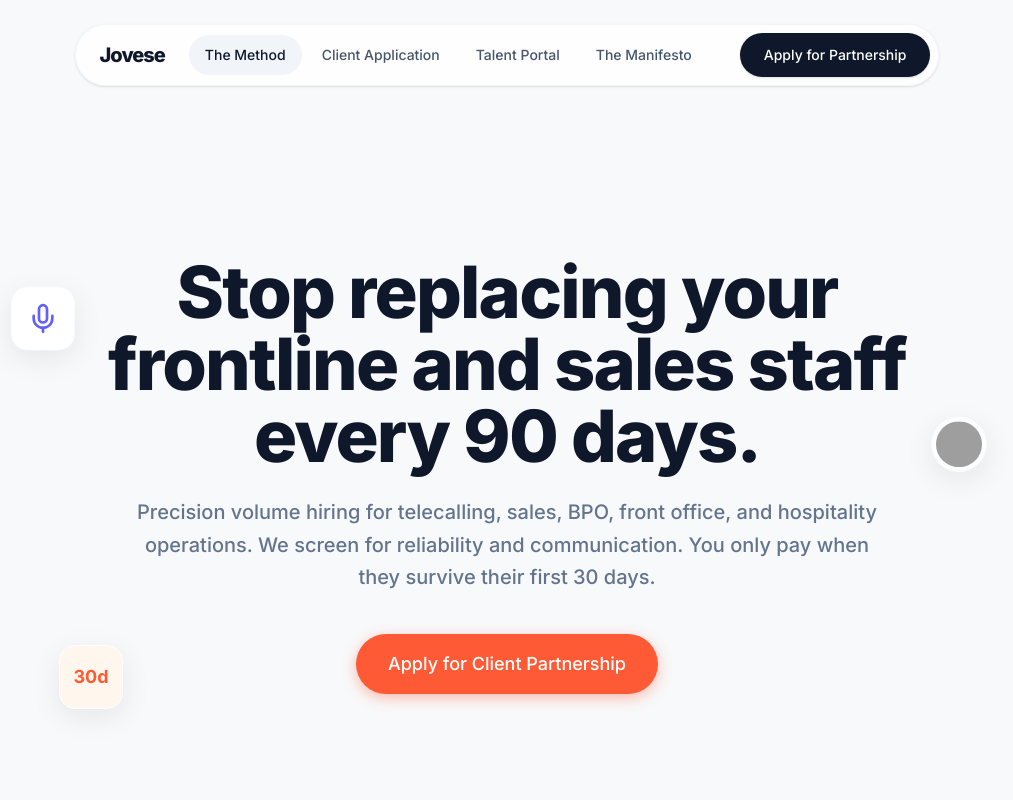
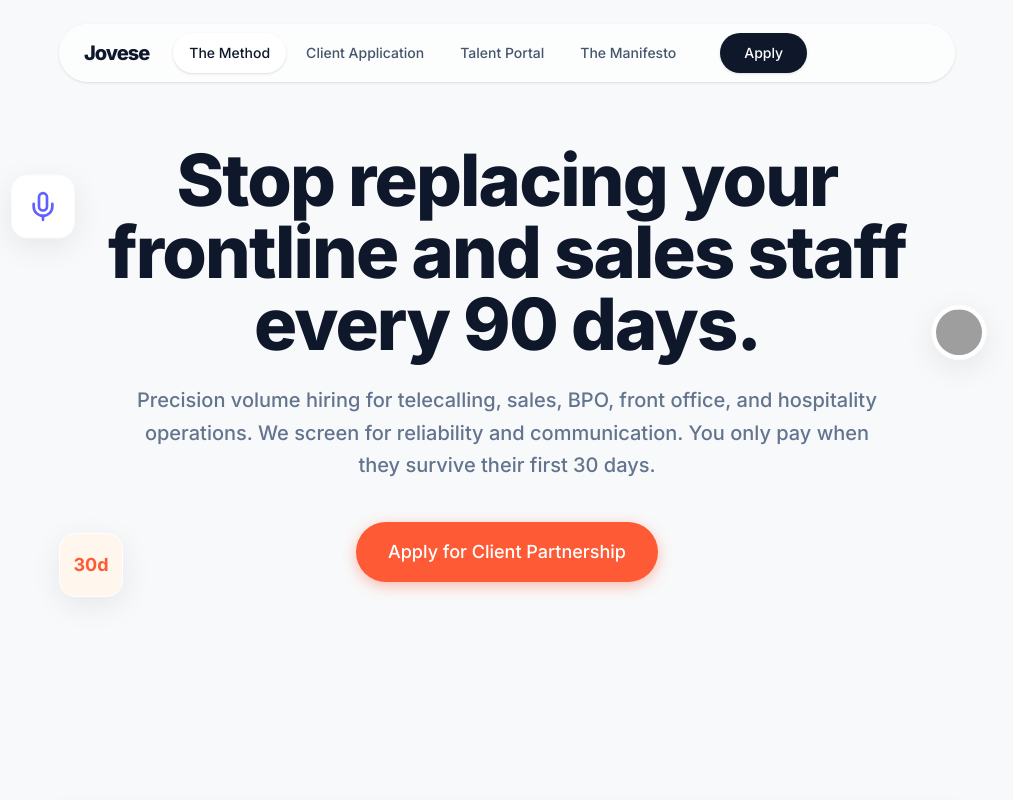
Before and after one commit to heykartavya/Jovese, a React (Vite) app: page / in a window 1280 px wide. Shown: the top 800 px of the page, without its empty margins (133-1146 px from the left). Built offline with nearby package versions, Linux system fonts and the light colour scheme; grey boxes are pictures that could not be loaded.

Commit message:
style: update navbar and page layout spacing
Refined the navbar design for better responsiveness and adjusted top padding across key pages to improve visual hierarchy and mobile layout consistency. Added a utility class to hide scrollbars on mobile navigation.

```diff
--- a/src/App.tsx
+++ b/src/App.tsx
@@ -11,7 +11,7 @@ export default function App() {
     <Router>
       <div className="font-sans text-slate-900 bg-[#f8f9fa] min-h-screen flex flex-col selection:bg-orange-500/30">
         <Navbar />
-        <main className="flex-grow pt-28">
+        <main className="flex-grow pt-24">
           <Routes>
             <Route path="/" element={<Home />} />
             <Route path="/clients" element={<Clients />} />
--- a/src/components/Navbar.tsx
+++ b/src/components/Navbar.tsx
@@ -1,4 +1,3 @@
-import { ArrowRight } from 'lucide-react';
 import { useState, useEffect } from 'react';
 import { Link, useLocation } from 'react-router-dom';
 
@@ -15,31 +14,30 @@ export default function Navbar() {
   }, []);
 
   return (
-    <nav className="fixed top-6 left-0 right-0 z-50 flex justify-center px-4">
-      <div className={`flex items-center gap-6 p-2 rounded-full transition-all duration-300 ${scrolled ? 'bg-white shadow-[0_8px_30px_rgb(0,0,0,0.08)]' : 'bg-white/80 backdrop-blur-md shadow-sm border border-slate-100'}`}>
+    <nav className="fixed top-4 md:top-6 left-0 right-0 z-50 flex justify-center px-4">
+      <div className={`flex items-center gap-2 md:gap-6 p-2 w-full max-w-4xl rounded-full transition-all duration-500 backdrop-blur-xl border border-white/60 overflow-x-auto no-scrollbar ${scrolled ? 'bg-white/80 shadow-[0_10px_30px_rgb(0,0,0,0.1)]' : 'bg-white/60 shadow-sm'}`}>
 
         {/* Logo */}
-        <Link to="/" className="flex items-center gap-2 pl-4 cursor-pointer group">
-          <div className="font-display font-extrabold text-xl tracking-tighter text-slate-900 group-hover:opacity-80 transition-opacity">
+        <Link to="/" className="flex-shrink-0 flex items-center gap-2 pl-2 md:pl-4 cursor-pointer group">
+          <div className="font-display font-extrabold text-lg md:text-xl tracking-tighter text-slate-900 group-hover:opacity-80 transition-opacity">
             Jovese
           </div>
         </Link>
 
         {/* Center Links */}
-        <div className="hidden md:flex items-center gap-1">
-          <Link to="/" className={`px-4 py-2.5 rounded-full text-sm font-medium transition-all ${location.pathname === '/' ? 'text-slate-900 bg-slate-100' : 'text-slate-600 hover:text-slate-900 hover:bg-slate-50'}`}>The Method</Link>
-          <Link to="/clients" className={`px-4 py-2.5 rounded-full text-sm font-medium transition-all ${location.pathname === '/clients' ? 'text-slate-900 bg-slate-100' : 'text-slate-600 hover:text-slate-900 hover:bg-slate-50'}`}>Client Application</Link>
-          <Link to="/talent" className={`px-4 py-2.5 rounded-full text-sm font-medium transition-all ${location.pathname === '/talent' ? 'text-slate-900 bg-slate-100' : 'text-slate-600 hover:text-slate-900 hover:bg-slate-50'}`}>Talent Portal</Link>
-          <Link to="/manifesto" className={`px-4 py-2.5 rounded-full text-sm font-medium transition-all ${location.pathname === '/manifesto' ? 'text-slate-900 bg-slate-100' : 'text-slate-600 hover:text-slate-900 hover:bg-slate-50'}`}>The Manifesto</Link>
+        <div className="flex items-center gap-1">
+          <Link to="/" className={`flex-shrink-0 px-3 md:px-4 py-2 md:py-2.5 rounded-full text-xs md:text-sm font-medium transition-all ${location.pathname === '/' ? 'text-slate-900 bg-white shadow-sm' : 'text-slate-600 hover:text-slate-900 hover:bg-white/50'}`}>The Method</Link>
+          <Link to="/clients" className={`flex-shrink-0 px-3 md:px-4 py-2 md:py-2.5 rounded-full text-xs md:text-sm font-medium transition-all ${location.pathname === '/clients' ? 'text-slate-900 bg-white shadow-sm' : 'text-slate-600 hover:text-slate-900 hover:bg-white/50'}`}>Client Application</Link>
+          <Link to="/talent" className={`flex-shrink-0 px-3 md:px-4 py-2 md:py-2.5 rounded-full text-xs md:text-sm font-medium transition-all ${location.pathname === '/talent' ? 'text-slate-900 bg-white shadow-sm' : 'text-slate-600 hover:text-slate-900 hover:bg-white/50'}`}>Talent Portal</Link>
+          <Link to="/manifesto" className={`flex-shrink-0 px-3 md:px-4 py-2 md:py-2.5 rounded-full text-xs md:text-sm font-medium transition-all ${location.pathname === '/manifesto' ? 'text-slate-900 bg-white shadow-sm' : 'text-slate-600 hover:text-slate-900 hover:bg-white/50'}`}>The Manifesto</Link>
         </div>
 
         {/* Right CTA */}
-        <div className="hidden md:block pl-2">
-          <Link to="/clients" className="flex items-center gap-2 px-6 py-3 rounded-full bg-slate-900 hover:bg-slate-800 text-white text-sm font-medium transition-all group shadow-sm">
-            Apply for Partnership
+        <div className="flex-shrink-0 pl-1 pr-1 mr-2 md:mr-0">
+          <Link to="/clients" className="flex items-center gap-2 px-4 md:px-6 py-2 md:py-2.5 rounded-full bg-slate-900 hover:bg-slate-800 text-white text-xs md:text-sm font-medium transition-all group shadow-sm">
+            Apply
           </Link>
         </div>
-
       </div>
     </nav>
   );
--- a/src/index.css
+++ b/src/index.css
@@ -9,3 +9,13 @@
 html {
   scroll-behavior: smooth;
 }
+
+@layer utilities {
+  .no-scrollbar::-webkit-scrollbar {
+    display: none;
+  }
+  .no-scrollbar {
+    -ms-overflow-style: none;  /* IE and Edge */
+    scrollbar-width: none;  /* Firefox */
+  }
+}
--- a/src/pages/Clients.tsx
+++ b/src/pages/Clients.tsx
@@ -13,7 +13,7 @@ export default function Clients() {
   return (
     <div className="pb-24 max-w-6xl mx-auto px-4 sm:px-6 lg:px-8">
       {/* Header */}
-      <section className="py-16 md:py-24 text-center">
+      <section className="pt-8 md:pt-12 pb-16 md:pb-24 text-center">
         <motion.h1
           initial={{ opacity: 0, y: 20 }}
           animate={{ opacity: 1, y: 0 }}
--- a/src/pages/Home.tsx
+++ b/src/pages/Home.tsx
@@ -15,8 +15,8 @@ export default function Home() {
   return (
     <div className="pb-24">
       {/* Hero Section */}
-      <section className="relative overflow-hidden pt-12 pb-32">
-        <div className="w-full max-w-6xl mx-auto px-4 sm:px-6 lg:px-8 relative z-10 flex flex-col items-center text-center mt-12 md:mt-24">
+      <section className="relative overflow-hidden pb-24 md:pb-32">
+        <div className="w-full max-w-6xl mx-auto px-4 sm:px-6 lg:px-8 relative z-10 flex flex-col items-center text-center mt-4 md:mt-12">
 
           {/* Floating elements resembling the video */}
           <motion.div
--- a/src/pages/Manifesto.tsx
+++ b/src/pages/Manifesto.tsx
@@ -4,7 +4,7 @@ import { Target, Banknote, ShieldAlert, FileWarning, Workflow } from 'lucide-rea
 export default function Manifesto() {
   return (
     <div className="pb-32 max-w-6xl mx-auto px-4 sm:px-6 lg:px-8">
-      <section className="py-16 md:py-24 text-center">
+      <section className="pt-8 md:pt-12 pb-16 md:pb-24 text-center">
         <motion.h1
           initial={{ opacity: 0, y: 20 }}
           animate={{ opacity: 1, y: 0 }}
--- a/src/pages/Talent.tsx
+++ b/src/pages/Talent.tsx
@@ -5,7 +5,7 @@ export default function Talent() {
   return (
     <div className="pb-24 max-w-6xl mx-auto px-4 sm:px-6 lg:px-8">
       {/* Header */}
-      <section className="py-16 md:py-24 text-center">
+      <section className="pt-8 md:pt-12 pb-16 md:pb-24 text-center">
         <motion.h1
           initial={{ opacity: 0, y: 20 }}
           animate={{ opacity: 1, y: 0 }}
```
